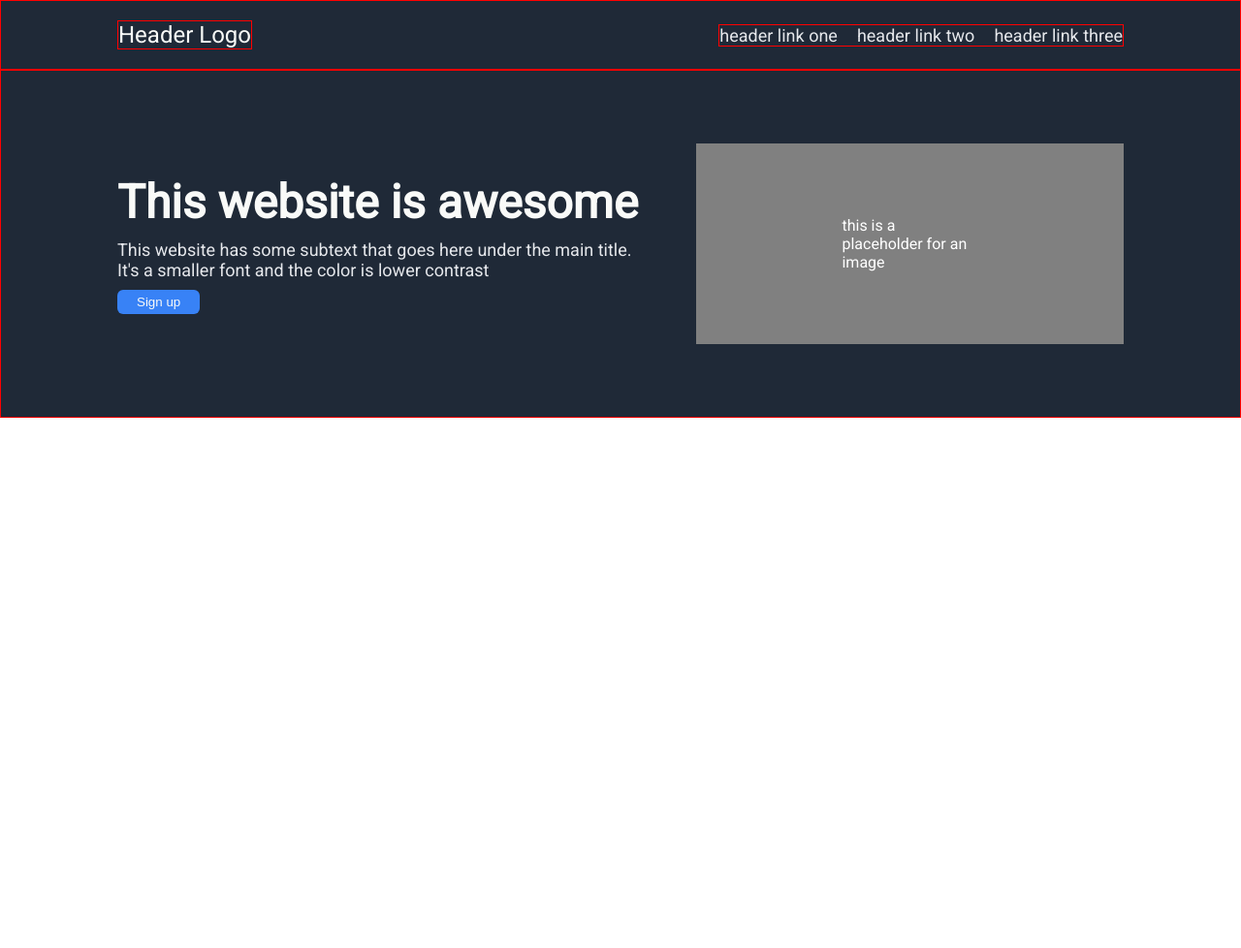
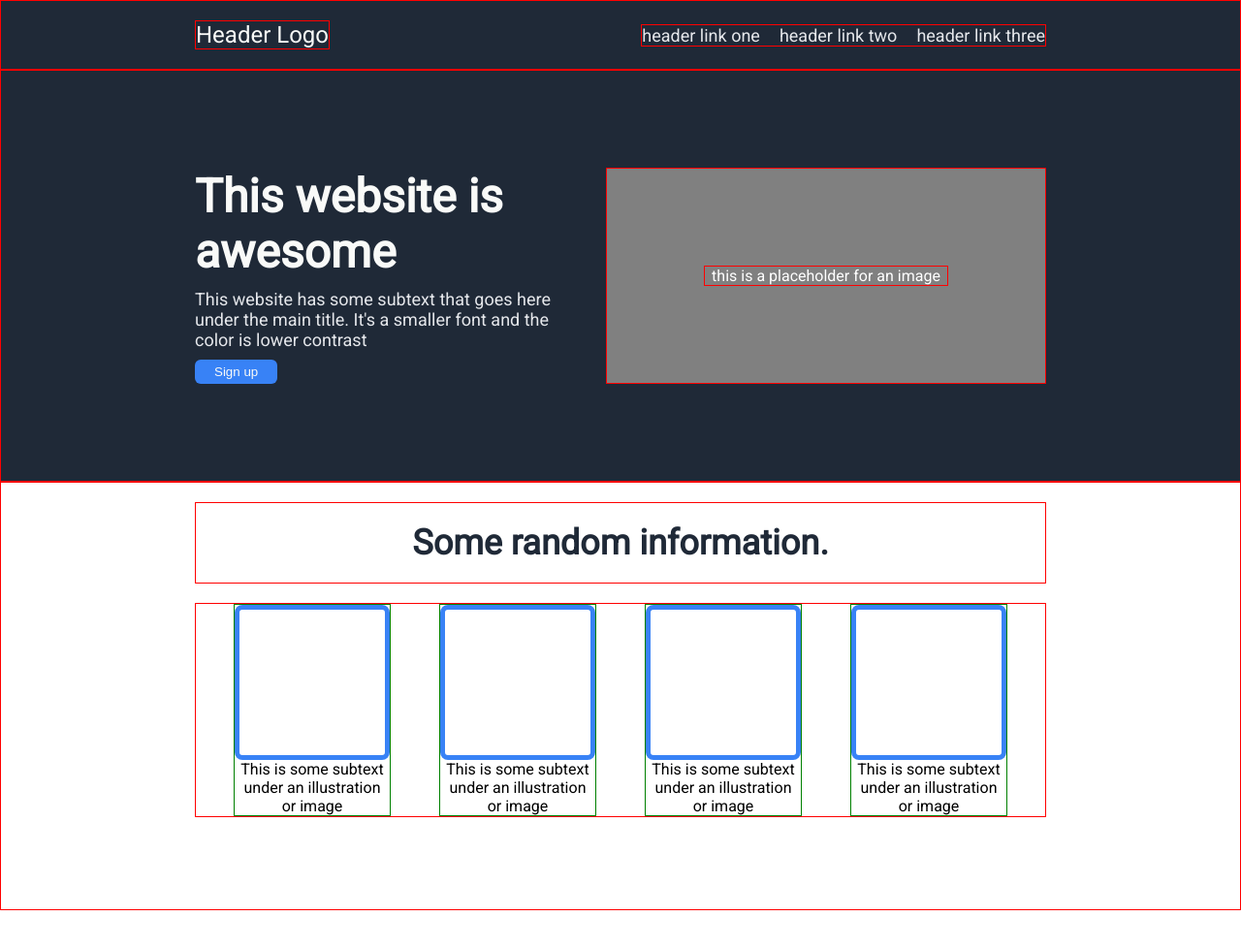
Before and after one commit to Tamibadger/Landing-Page, a plain HTML site: page index.html in a window 1280 px wide. Shown: the whole page at 97% size. Before the commit the page ends 800 px from the top, so only its background shows below. Drawn offline with Linux system fonts and the light colour scheme.

Commit message:
Add second container

```diff
--- a/index.html
+++ b/index.html
@@ -23,10 +23,18 @@
                 <button>Sign up</button>
             </div>
             <div class="container1right">
-                this is a placeholder for an image
+                <div class="placeholder">this is a placeholder for an image</div>
             </div>
         </div>
-        <div class="container2"></div>
+        <div class="container2">
+            <div class="randominfo">Some random information.</div>
+            <div class="smallimages">
+                <div class="smallimage"><div class="box"></div><div class="somesubtext">This is some subtext under an illustration or image</div></div>
+                <div class="smallimage"><div class="box"></div><div class="somesubtext">This is some subtext under an illustration or image</div></div>
+                <div class="smallimage"><div class="box"></div><div class="somesubtext">This is some subtext under an illustration or image</div></div>
+                <div class="smallimage"><div class="box"></div><div class="somesubtext">This is some subtext under an illustration or image</div></div>
+            </div>
+        </div>
         <div class="container3"></div>
         <div class="container4"></div>
         <div class="footer"></div>
--- a/styles.css
+++ b/styles.css
@@ -8,7 +8,7 @@ body{
     margin:0;
 }
 body > *{
-padding: 20px 15vh;
+padding: 20px 200px;
 }
 .header{
     border: 1px solid red;
@@ -39,8 +39,8 @@ padding: 20px 15vh;
     justify-content: space-between;
     gap:50px;
     align-items:center;
-    padding-top: 75px;
-    padding-bottom: 75px;
+    padding-top: 100px;
+    padding-bottom: 100px;
 
 }
 .awesomewebsite{
@@ -52,7 +52,14 @@ padding: 20px 15vh;
 .container1right{
 background-color: grey;
 color:white;
-padding:75px 150px;
+padding:100px;
+border: 1px solid red;
+
+}
+.placeholder{
+    width:250px;
+    border: 1px solid red;
+    text-align: center;
 }
 .subtext{
     font-size: 18px;
@@ -66,3 +73,44 @@ button{
     border-radius:6px;
     border:none;
 }
+.container2{
+    border: 1px solid red;
+}
+.randominfo
+{
+    border: 1px solid red;
+    display:flex;
+    justify-content: center;
+    font-size: 36px;
+    font-weight:bolder;
+    color:#1F2937;
+    padding-top:20px;
+    padding-bottom: 20px;
+}
+.box
+{
+    width:150px;
+    height:150px;
+    border: 5px solid #3882F6;
+    border-radius:8px;
+}
+.smallimages{
+    border: 1px solid red;
+    display:flex;
+    flex-wrap:wrap;
+    justify-content: center;
+    gap:50px;
+    margin-top:20px;
+    margin-bottom: 75px;
+
+}
+.smallimage{
+    border: 1px solid green;
+    display:flex;
+    flex-direction:column;
+    align-items: center;
+}
+.somesubtext{
+    width:150px;
+    text-align: center;
+}
```
